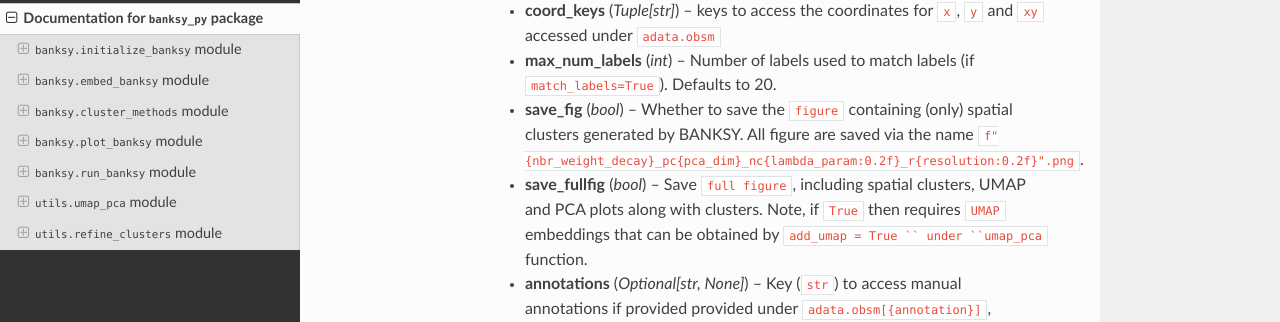
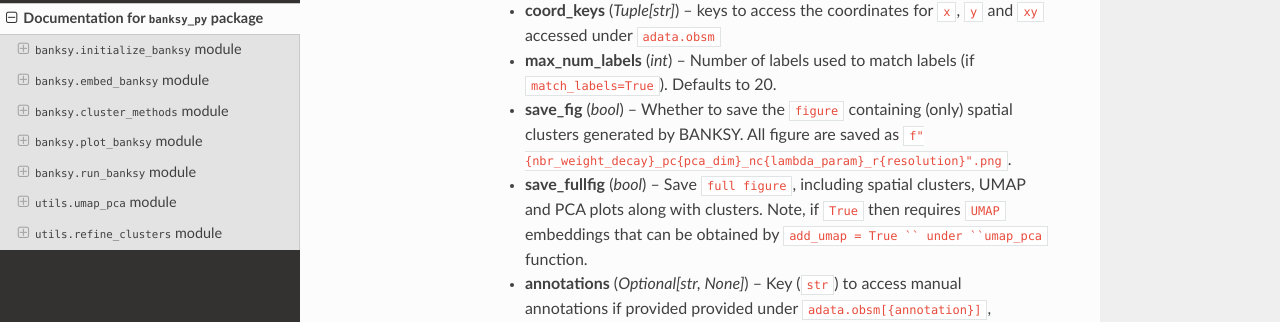
Before and after one commit to yifei-1021/read-the-docs, a Sphinx documentation site: the page built from docs/source/api.rst, in a window 1280 px wide and 900 px high, scrolled down 4714 px. Shown: the part 158-480 px from the top of the window. Built offline with Sphinx 7.4.7 and the Read the Docs theme 2.0.0, drawn with Linux system fonts in a browser that asks for light colours; pages that are not in the unit, such as notebooks, are missing from menus.

```diff
--- a/docs/source/api.rst
+++ b/docs/source/api.rst
@@ -137,7 +137,7 @@ Documentation for ``banksy_py`` package
 
 
    :param int max_num_labels: Number of labels used to match labels (if ``match_labels=True``). Defaults to 20.
-   :param bool save_fig: Whether to save the ``figure`` containing (only) spatial clusters generated by BANKSY. All figure are saved via the name ``f"{nbr_weight_decay}_pc{pca_dim}_nc{lambda_param:0.2f}_r{resolution:0.2f}".png``.
+   :param bool save_fig: Whether to save the ``figure`` containing (only) spatial clusters generated by BANKSY. All figure are saved as ``f"{nbr_weight_decay}_pc{pca_dim}_nc{lambda_param}_r{resolution}".png``.
    :param bool save_fullfig: Save ``full figure``, including spatial clusters, UMAP and PCA plots along with clusters. Note, if ``True`` then requires ``UMAP`` embeddings that can be obtained by ``add_umap = True `` under ``umap_pca`` function.
 
    :param Optional[str, None] annotations:  Key (``str``) to access manual annotations if provided provided under ``adata.obsm[{annotation}]``, otherwise set ``annotations = None``. If so, we also compute the ``adjusted rand index`` for BANKSY's performance under ``results_df[param_name]['ari']``
```
